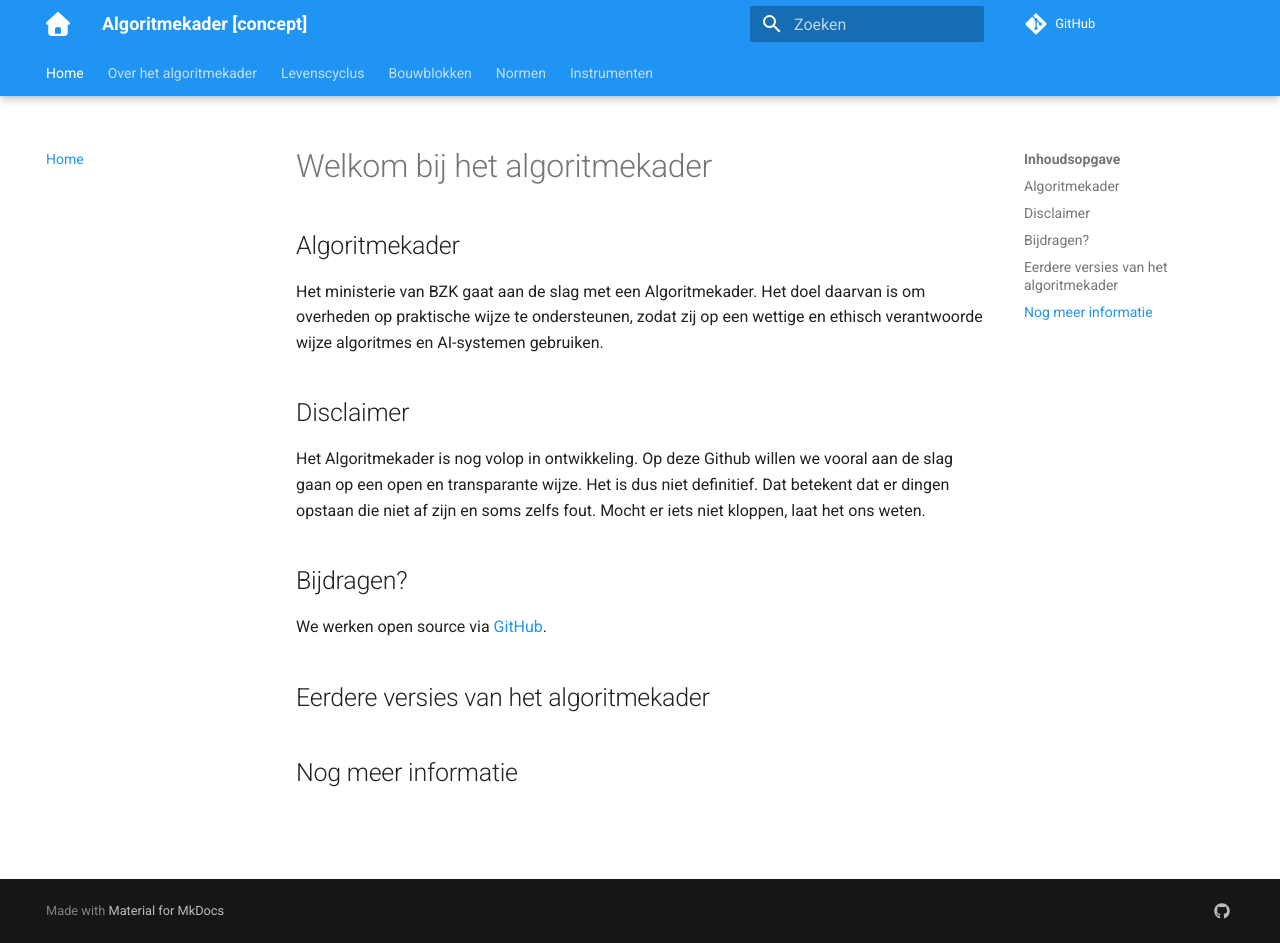
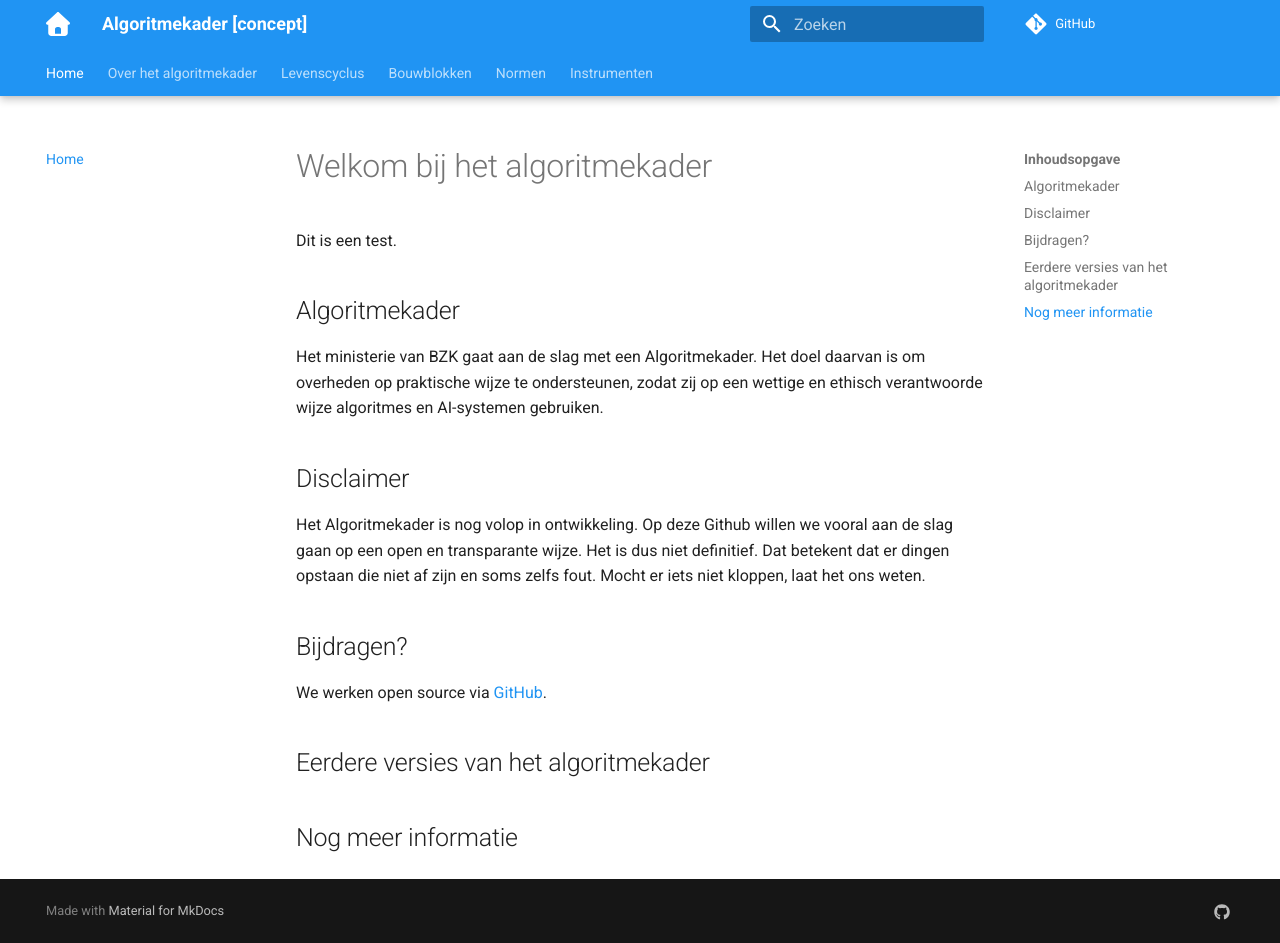
Before and after one commit to ruthkoole/algoritmekader-test, an MkDocs documentation site: the page built from docs/index.md, in a window 1280 px wide and 943 px high. Built offline with MkDocs 1.6.1 and Material for MkDocs 9.7.7, drawn with Linux system fonts in a browser that asks for light colours; comment, search, counter and statistics services are not loaded.

Commit message:
Update index.md

```diff
--- a/docs/index.md
+++ b/docs/index.md
@@ -4,6 +4,9 @@ summary: Het ministerie van BZK gaat aan de slag met een Algoritmekader. Het doe
 ---
 
 # Welkom bij het algoritmekader
+
+
+Dit is een test.
 
 ## Algoritmekader
 Het ministerie van BZK gaat aan de slag met een Algoritmekader. Het doel daarvan is om overheden op praktische wijze te ondersteunen, zodat zij op een wettige en ethisch verantwoorde wijze algoritmes en AI-systemen gebruiken.
```
